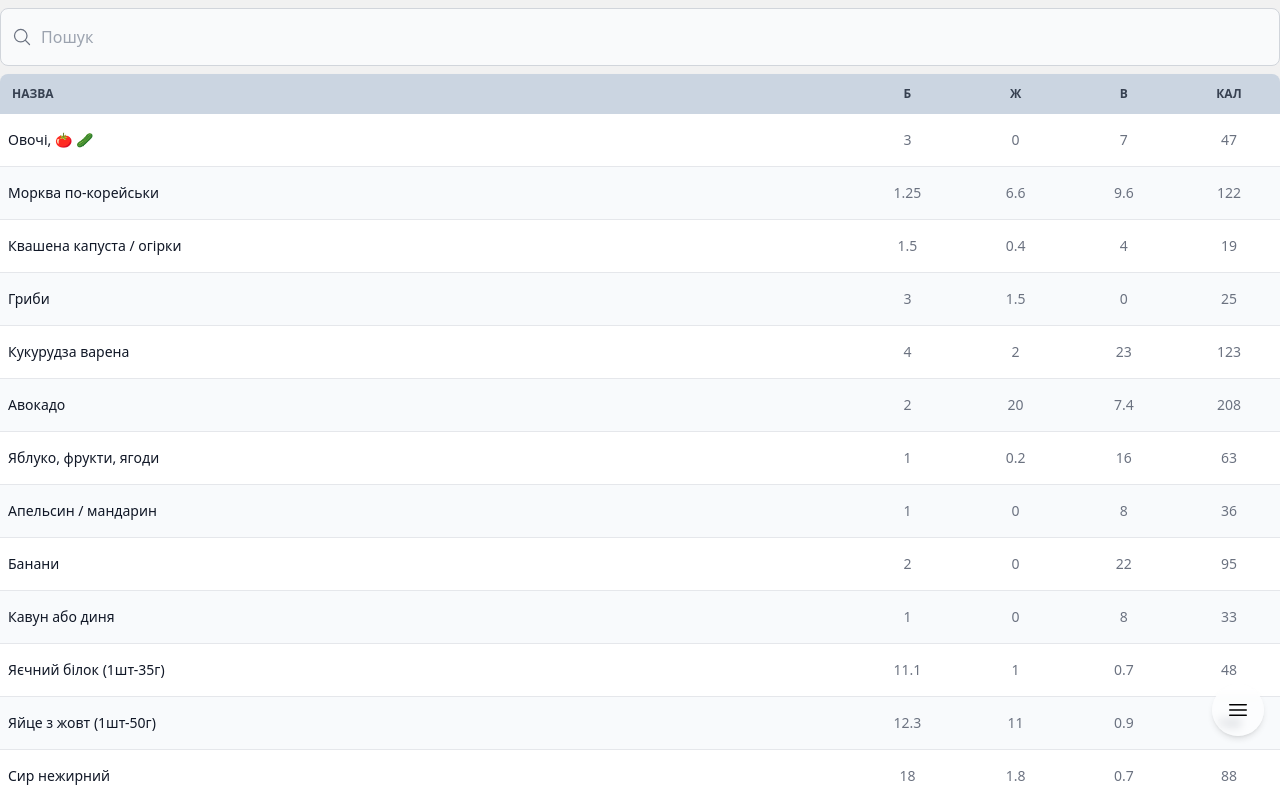
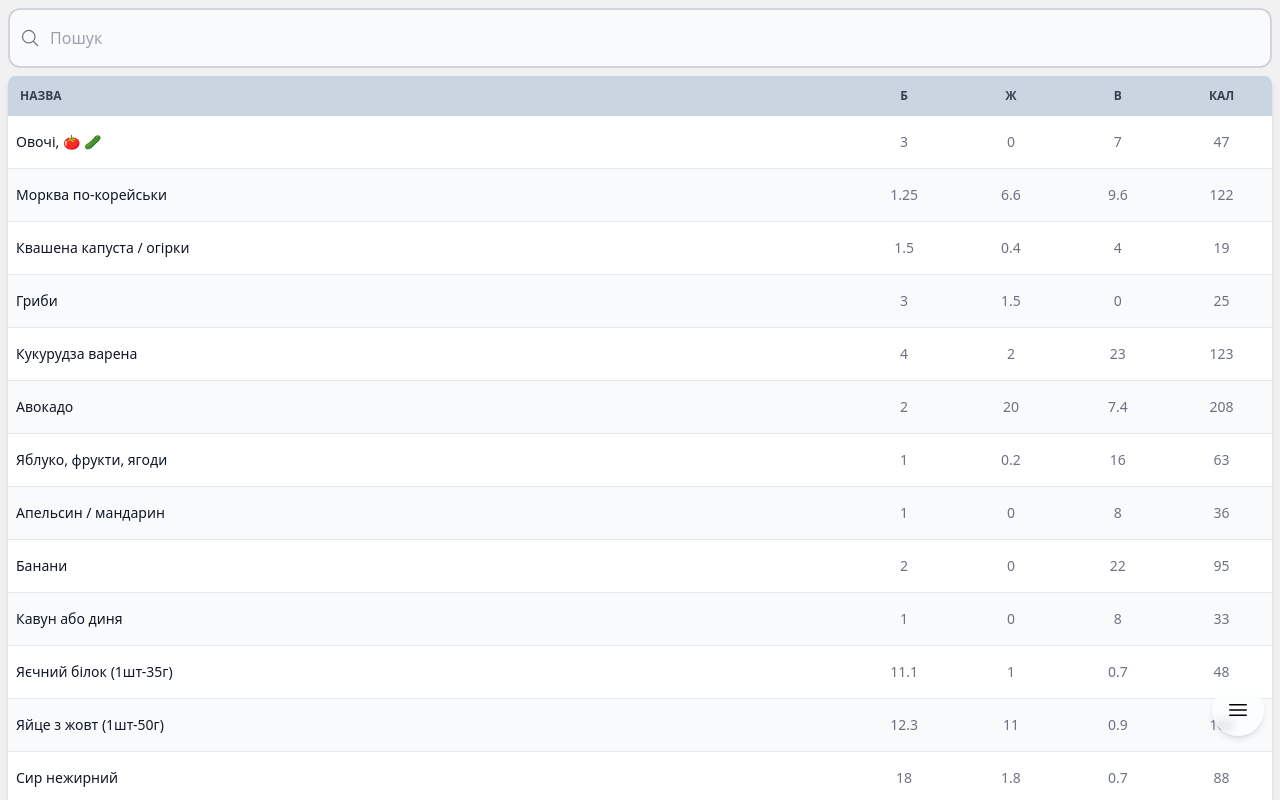
Before and after one commit to bodik87/puzo, a React (Vite) app: page /catalog in a window 1280 px wide. Shown: the top 800 px of the page. Built offline with nearby package versions, Linux system fonts and the light colour scheme.

Commit message:
Fixed style

```diff
--- a/src/pages/CatalogPage.jsx
+++ b/src/pages/CatalogPage.jsx
@@ -39,7 +39,7 @@ export default function CatalogPage() {
         openedEditProduct={openedEditProduct}
         setOpenedEditProduct={setOpenedEditProduct}
       />
-      <div className="relative">
+      <div className="relative mx-2">
         <div className="absolute inset-y-0 left-0 flex items-center pl-3 pointer-events-none">
           <MagnifyingGlassIcon className="w-5 h-5 text-gray-500" />
         </div>
@@ -59,10 +59,10 @@ export default function CatalogPage() {
           value={searchQuery}
           onChange={handleChange}
           placeholder={SEARCH}
-          className="input p-4 pl-10 mb-2"
+          className="input border-2 rounded-xl p-4 pl-10 mb-2"
         />
       </div>
-      <div className="relative overflow-y-auto shadow-md rounded-lg">
+      <div className="relative overflow-y-auto shadow-md rounded-lg mx-2">
         <table className="w-full text-sm text-left text-gray-500">
           <thead className="text-xs text-gray-700 uppercase bg-slate-300">
             <tr>
```
